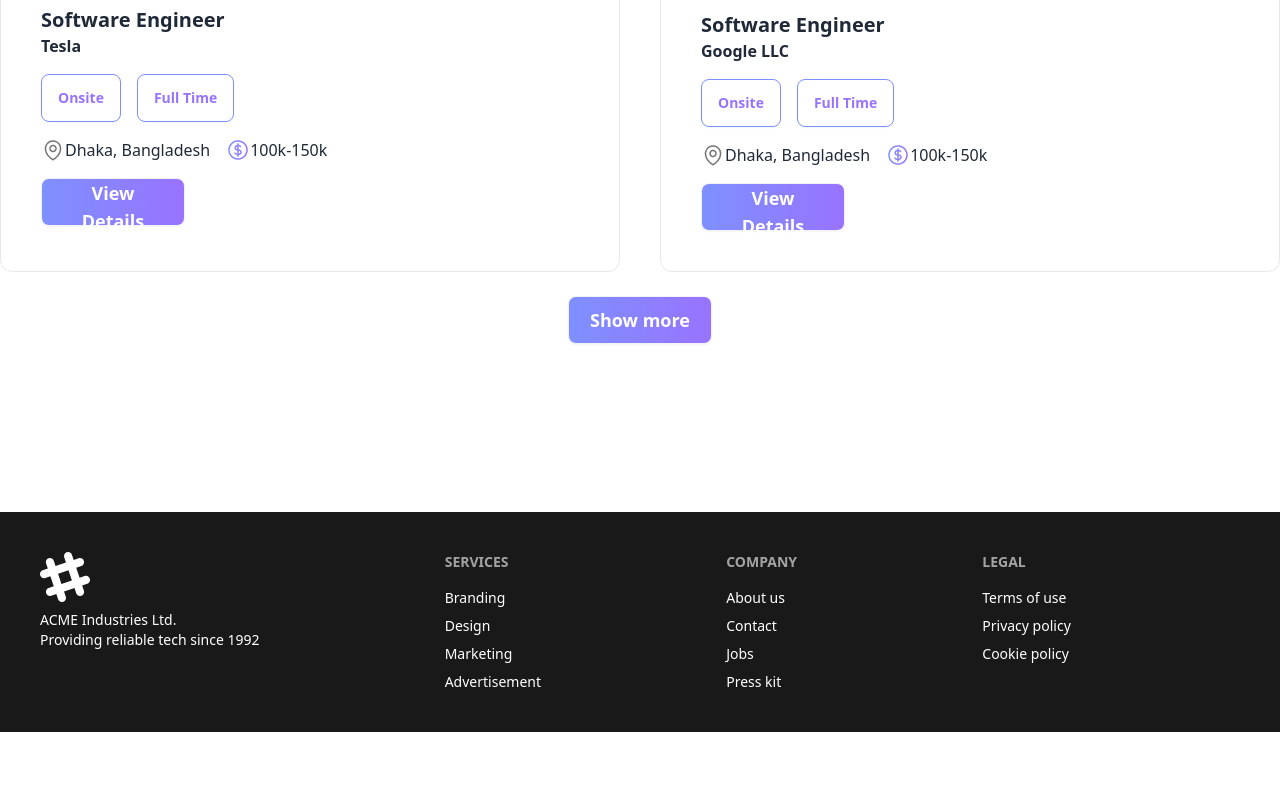
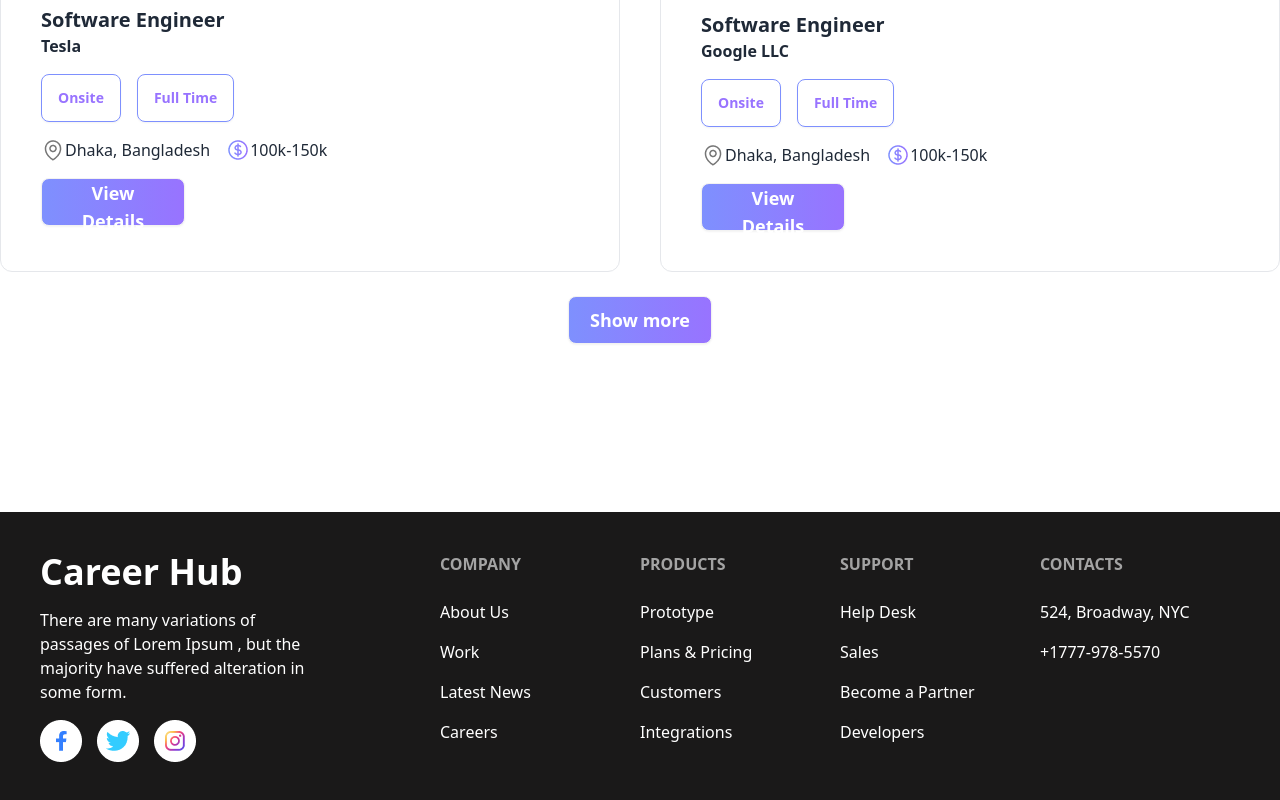
Before and after one commit to AsaduzzamanSohun/career-hub-react-router, a React (Vite) app: page / in a window 1280 px wide. Shown: the part 2080-2880 px from the top of the page. Before the commit the page ends 2812 px from the top, so only its background shows below. Built offline with nearby package versions, Linux system fonts and the light colour scheme.

Commit message:
footer section done

```diff
--- a/src/Footer/Footer.jsx
+++ b/src/Footer/Footer.jsx
@@ -1,33 +1,42 @@
+import social from '../assets/icons/social.png'
+
 
 const Footer = () => {
     return (
-        <footer className="p-10 bg-[#1A1919] text-white max-h-56">
-            <div className="footer max-w-7xl mx-auto">
+        <footer className="p-10 bg-[#1A1919] text-white max-h-72">
+            <div className="max-w-7xl mx-auto grid grid-cols-6 gap">
 
-            <aside>
-                <svg width="50" height="50" viewBox="0 0 24 24" xmlns="http://www.w3.org/2000/svg" fillRule="evenodd" clipRule="evenodd" className="fill-current"><path d="M22.672 15.226l-2.432.811.841 2.515c.33 1.019-.209 2.127-1.23 2.456-1.15.325-2.148-.321-2.463-1.226l-.84-2.518-5.013 1.677.84 2.517c.391 1.203-.434 2.542-1.831 2.542-.88 0-1.601-.564-1.86-1.314l-.842-2.516-2.431.809c-1.135.328-2.145-.317-2.463-1.229-.329-1.018.211-2.127 1.231-2.456l2.432-.809-1.621-4.823-2.432.808c-1.355.384-2.558-.59-2.558-1.839 0-.817.509-1.582 1.327-1.846l2.433-.809-.842-2.515c-.33-1.02.211-2.129 1.232-2.458 1.02-.329 2.13.209 2.461 1.229l.842 2.515 5.011-1.677-.839-2.517c-.403-1.238.484-2.553 1.843-2.553.819 0 1.585.509 1.85 1.326l.841 2.517 2.431-.81c1.02-.33 2.131.211 2.461 1.229.332 1.018-.21 2.126-1.23 2.456l-2.433.809 1.622 4.823 2.433-.809c1.242-.401 2.557.484 2.557 1.838 0 .819-.51 1.583-1.328 1.847m-8.992-6.428l-5.01 1.675 1.619 4.828 5.011-1.674-1.62-4.829z"></path></svg>
-                <p>ACME Industries Ltd.<br />Providing reliable tech since 1992</p>
-            </aside>
-            <nav>
-                <h6 className="footer-title">Services</h6>
-                <a className="link link-hover">Branding</a>
-                <a className="link link-hover">Design</a>
-                <a className="link link-hover">Marketing</a>
-                <a className="link link-hover">Advertisement</a>
-            </nav>
-            <nav>
-                <h6 className="footer-title">Company</h6>
-                <a className="link link-hover">About us</a>
-                <a className="link link-hover">Contact</a>
-                <a className="link link-hover">Jobs</a>
-                <a className="link link-hover">Press kit</a>
-            </nav>
-            <nav>
-                <h6 className="footer-title">Legal</h6>
-                <a className="link link-hover">Terms of use</a>
-                <a className="link link-hover">Privacy policy</a>
-                <a className="link link-hover">Cookie policy</a>
-            </nav>
+                <aside className='col-span-2 mr-28 space-y-4'>
+                    <h1 className="text-4xl font-bold">Career Hub</h1>
+                    <p>There are many variations of passages of Lorem Ipsum , but the majority have suffered alteration in some form.</p>
+                    <img src={social} alt="" />
+                </aside>
+                <nav className='flex flex-col col-span-1 space-y-4'>
+                    <h6 className="footer-title">Company</h6>
+                    <a className="link link-hover">About Us</a>
+                    <a className="link link-hover">Work</a>
+                    <a className="link link-hover">Latest News</a>
+                    <a className="link link-hover">Careers</a>
+                </nav>
+                <nav className='flex flex-col col-span-1 space-y-4'>
+                    <h6 className="footer-title">Products</h6>
+                    <a className="link link-hover">Prototype</a>
+                    <a className="link link-hover">Plans & Pricing</a>
+                    <a className="link link-hover">Customers</a>
+                    <a className="link link-hover">Integrations</a>
+                </nav>
+                <nav className='flex flex-col col-span-1 space-y-4'>
+                    <h6 className="footer-title">Support</h6>
+                    <a className="link link-hover">Help Desk</a>
+                    <a className="link link-hover">Sales</a>
+                    <a className="link link-hover">Become a Partner</a>
+                    <a className="link link-hover">Developers</a>
+                </nav>
+                <nav className='flex flex-col col-span-1 space-y-4'>
+                    <h6 className="footer-title">Contacts</h6>
+                    <a className="link link-hover">524, Broadway, NYC</a>
+                    <a className="link link-hover">+1777-978-5570</a>
+                </nav>
 
             </div>
 
--- a/src/components/Blogs/Blogs.jsx
+++ b/src/components/Blogs/Blogs.jsx
@@ -1,7 +1,7 @@
 
 const Blogs = () => {
     return (
-        <div className="min-h-[calc(100vh-224px-112px)] flex justify-center items-center">
+        <div className="min-h-[calc(100vh-256px-112px)] flex justify-center items-center">
 
             <div>
                 <h1 className="text-5xl font-semibold text-gray-500">No Blogs Available Now!!</h1>
--- a/src/main.jsx
+++ b/src/main.jsx
@@ -16,6 +16,7 @@ const router = createBrowserRouter([
   {
     path: "/",
     element: <Root></Root>,
+
     children: [
       {
         path: "/",
```
